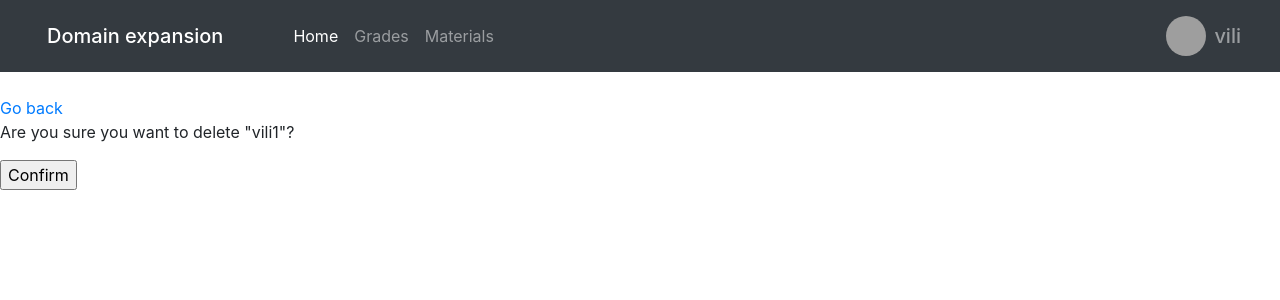
After one commit to TonyDamov/HackTUESX-Project-Domain-expansion, a Django app: page /delete-material/1/ in a window 1280 px wide. The commit adds this page. Shown: the top 300 px of the page. Run offline with Django 5.2, Linux system fonts and the light colour scheme; a user stored in the database is signed in; data comes from the database, SQL or seed files in the repository; both versions use the stored data as it was after the commit; some libraries are stand-ins or nearby versions; grey boxes are pictures that could not be loaded.

Commit message:
delete material

```diff
--- a/SchoolApp/SchoolApp/urls.py
+++ b/SchoolApp/SchoolApp/urls.py
@@ -34,6 +34,7 @@ urlpatterns = [
     path('profile/',user_views.editUser,name = 'profile-page'),
     path('create-material/',note_views.createMaterial,name = 'create-material'),
     path('update-material/<str:pk>/',note_views.updateMaterial,name='update-material'),
+    path('delete-material/<str:pk>/',note_views.deleteMaterial,name='delete-material'),
 ]
 urlpatterns += static(settings.STATIC_URL, document_root=settings.STATIC_ROOT)
 urlpatterns += static(settings.MEDIA_URL, document_root=settings.MEDIA_ROOT)
--- a/SchoolApp/notebook/templates/notebook/materials.html
+++ b/SchoolApp/notebook/templates/notebook/materials.html
@@ -12,6 +12,7 @@
     {% if request.user == material.user %}
 
     <a href="{% url 'update-material' material.id %}">Edit</a>
+    <a href="{% url 'delete-material' material.id %}">Delete</a>
 
     {% endif %}
 
--- /dev/null
+++ b/SchoolApp/notebook/templates/notebook/materials_delete.html
@@ -0,0 +1,18 @@
+{% extends "notebook/base.html" %}
+
+{% block content %}
+
+    <div class="layout__body">
+        <a href="{{request.META.HTTP_REFERER}}">Go back</a>
+        <form class="form" method="POST" action="">
+            {% csrf_token %}
+            <div class="form__group">
+                <p>Are you sure you want to delete "{{material.title}}"?</p>
+            </div>
+
+            <div class="for__group">
+                <input  type="submit" value="Confirm" />
+            </div>
+
+        </form>
+{% endblock content %}
--- a/SchoolApp/notebook/views.py
+++ b/SchoolApp/notebook/views.py
@@ -81,5 +81,20 @@ def updateMaterial(request, pk):
     else:
         return redirect('home-page')
 
+@login_required(login_url='login-page')
+def deleteMaterial(request, pk):
+    if request.user.role == 'Teacher':
+        material = Material.objects.get(id=pk)
+        if request.user != material.user:
+            return HttpResponse('You are not allowed here!')
+
+        if request.method == 'POST':
+            material.delete()
+            return redirect('material-page')
+
+        return render(request, 'notebook/materials_delete.html',{'material':material})
+    else:
+        return redirect('home-page')
+
 
 #def deleteMaterial(request, pk):
```
Also changed, not shown: SchoolApp/db.sqlite3.
